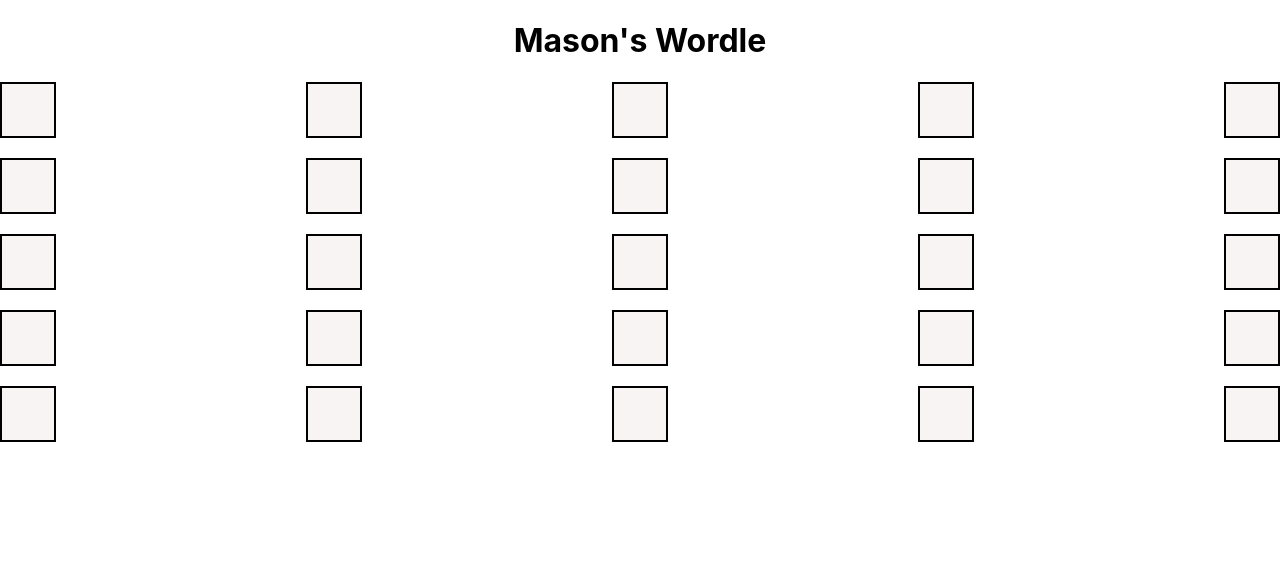
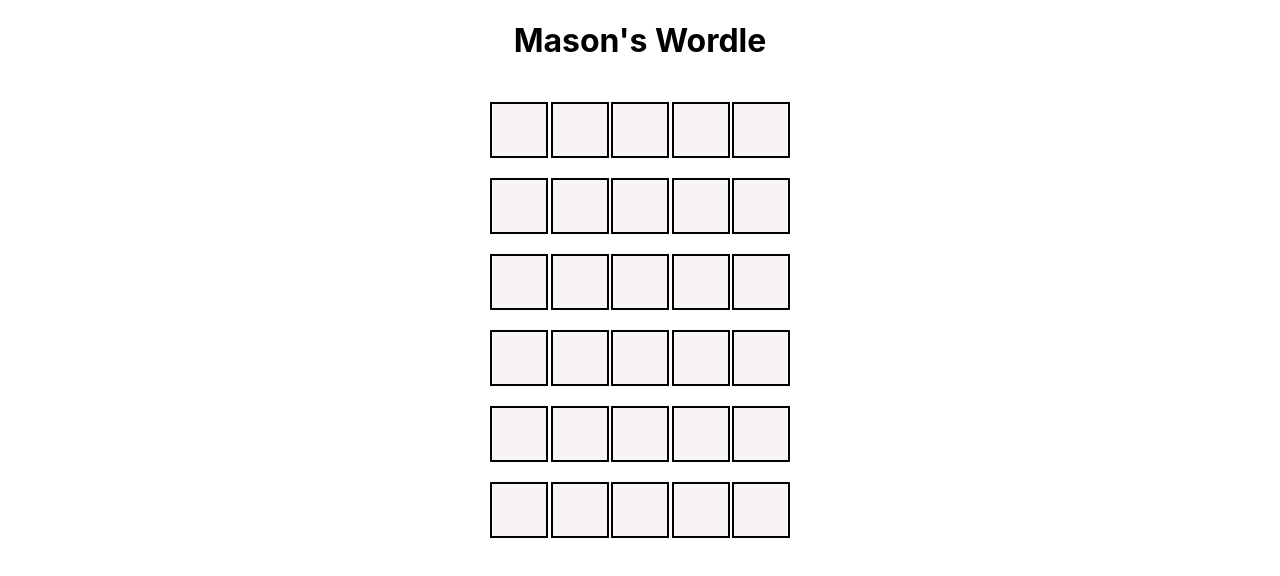
Before and after one commit to masonwaller/wordle-clone, a React (Create React App) app: page / in a window 1280 px wide. Shown: the top 576 px of the page. Built offline with nearby package versions, Linux system fonts and the light colour scheme.

Commit message:
set up grid with more css and started adding inputs

```diff
--- a/src/App.css
+++ b/src/App.css
@@ -1,5 +1,8 @@
 .App {
   text-align: center;
+  display: flex;
+  flex-direction: column;
+  align-items: center;
 }
 
 .App-logo {
--- a/src/components/grid-box/GridBox.css
+++ b/src/components/grid-box/GridBox.css
@@ -1,6 +1,18 @@
 .grid-box {
   background-color: rgb(248, 244, 244);
   border: 2px solid black;
-  width: 52px;
-  height: 52px;
+  max-width: 50px;
+  max-height: 50px;
+  padding: 5px;
 }
+
+.box-input {
+  width: 40px;
+  height: 40px;
+  text-align: center;
+  font-size: 20px;
+  background-color: rgba(33, 5, 5, 0);
+  border: none;
+  padding: none;
+  outline: none;
+}
--- a/src/components/grid-box/GridBox.tsx
+++ b/src/components/grid-box/GridBox.tsx
@@ -1,8 +1,18 @@
 import React from "react";
 import "./GridBox.css";
 
-function GridBox() {
-  return <div className="grid-box"></div>;
+function GridBox({ boxEnabled, id }) {
+  return (
+    <div className="grid-box">
+      <input
+        className="box-input"
+        type="text"
+        disabled={boxEnabled}
+        id={id}
+        maxLength={1}
+      />
+    </div>
+  );
 }
 
 export default GridBox;
--- a/src/components/grid-row/GridRow.tsx
+++ b/src/components/grid-row/GridRow.tsx
@@ -2,14 +2,14 @@ import React from "react";
 import "./GridRow.css";
 import GridBox from "../grid-box/GridBox.tsx";
 
-function GridRow() {
+function GridRow({ row, rowEnabled }) {
   return (
     <div className="grid-row">
-      <GridBox />
-      <GridBox />
-      <GridBox />
-      <GridBox />
-      <GridBox />
+      <GridBox boxEnabled={rowEnabled} id={`row${row}-box1`} />
+      <GridBox boxEnabled={rowEnabled} id={`row${row}-box2`} />
+      <GridBox boxEnabled={rowEnabled} id={`row${row}-box3`} />
+      <GridBox boxEnabled={rowEnabled} id={`row${row}-box4`} />
+      <GridBox boxEnabled={rowEnabled} id={`row${row}-box5`} />
     </div>
   );
 }
--- a/src/components/main-grid/MainGrid.css
+++ b/src/components/main-grid/MainGrid.css
@@ -0,0 +1,6 @@
+.main-grid {
+  display: flex;
+  flex-direction: column;
+  margin-top: 20px;
+  width: 300px;
+}
--- a/src/components/main-grid/MainGrid.tsx
+++ b/src/components/main-grid/MainGrid.tsx
@@ -1,15 +1,17 @@
-import React from "react";
+import React, { useState } from "react";
 import "./MainGrid.css";
 import GridRow from "../grid-row/GridRow.tsx";
 
 function MasonGrid() {
+  const [enabledRow, setEnabledRow] = useState(1);
   return (
     <div className="main-grid">
-      <GridRow />
-      <GridRow />
-      <GridRow />
-      <GridRow />
-      <GridRow />
+      <GridRow row={1} rowEnabled={enabledRow === 1} />
+      <GridRow row={2} rowEnabled={enabledRow === 2} />
+      <GridRow row={3} rowEnabled={enabledRow === 3} />
+      <GridRow row={4} rowEnabled={enabledRow === 4} />
+      <GridRow row={5} rowEnabled={enabledRow === 5} />
+      <GridRow row={6} rowEnabled={enabledRow === 6} />
     </div>
   );
 }
```
